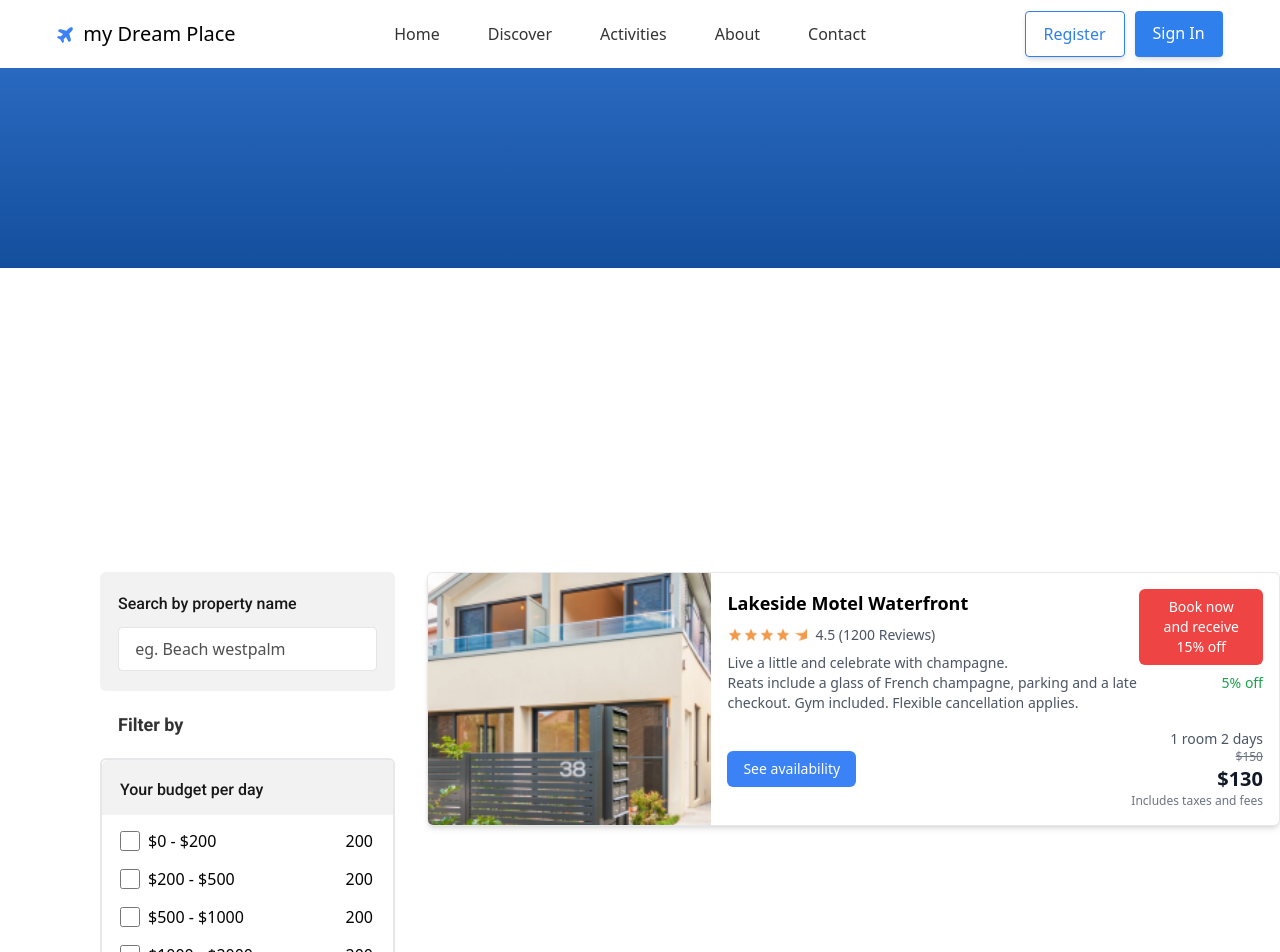
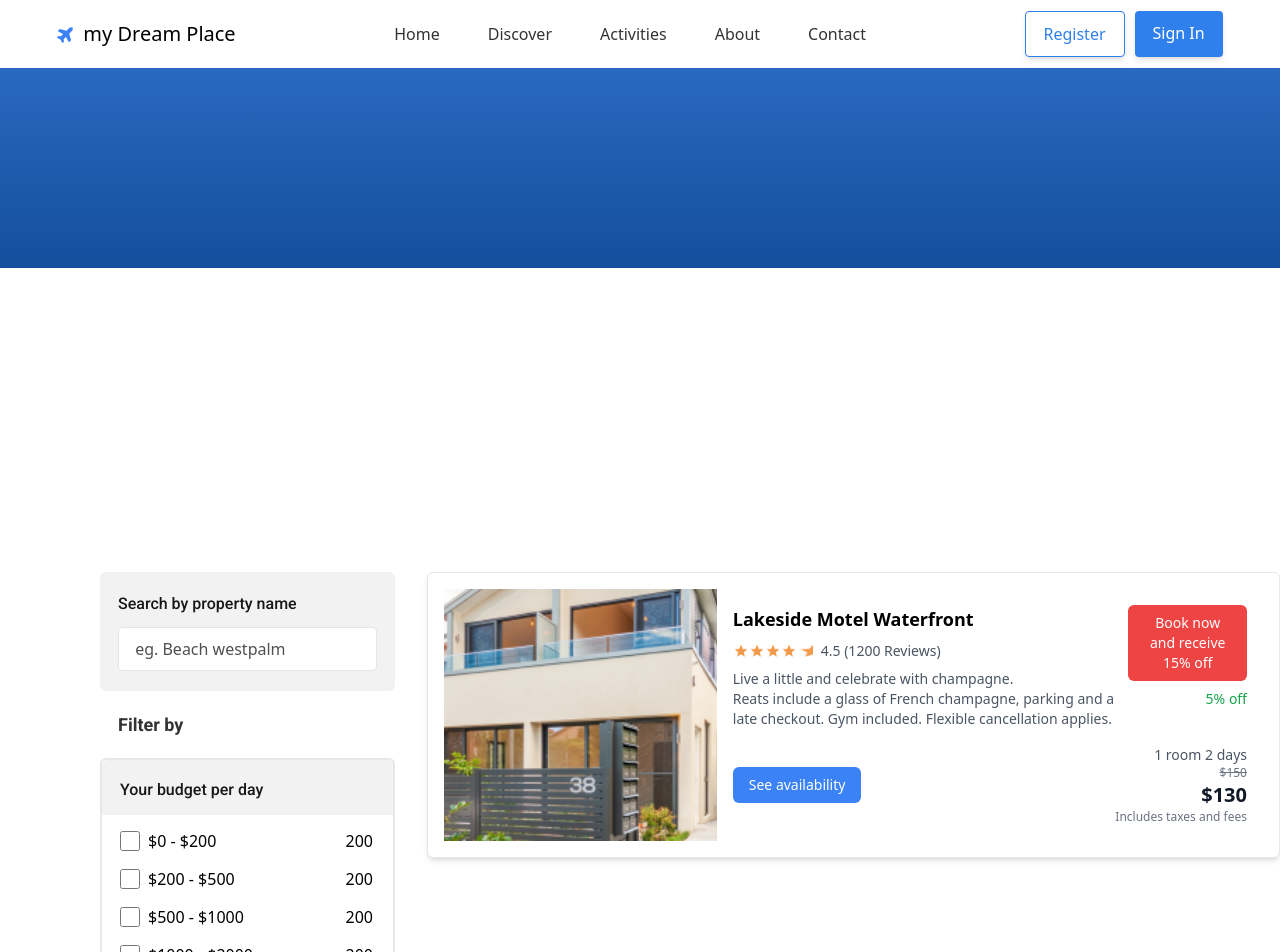
Before and after one commit to mhesen2024/Traveler-and-Booking-, a React (Vite) app: page /discover in a window 1280 px wide. Shown: the top 952 px of the page. Built offline with nearby package versions, Linux system fonts and the light colour scheme; some icons are missing.

Commit message:
Update ResultSearch.jsx

```diff
--- a/src/components/molecules/ResultSearch.jsx
+++ b/src/components/molecules/ResultSearch.jsx
@@ -5,7 +5,7 @@ import HalfStar from '../../asserts/PNG/halfstar.png';
 
 const ResultSearch = () => {
     return (
-      <div className="flex bg-white shadow-md rounded-md overflow-hidden w-full max-w-4xl border border-gray-200 mt-[304px]">
+      <div className="flex bg-white p-4 shadow-md rounded-md overflow-hidden w-full max-w-4xl border border-gray-200 mt-[304px]">
         {/* Left: Hotel Image */}
         <img
           src={HotelImage}
```
